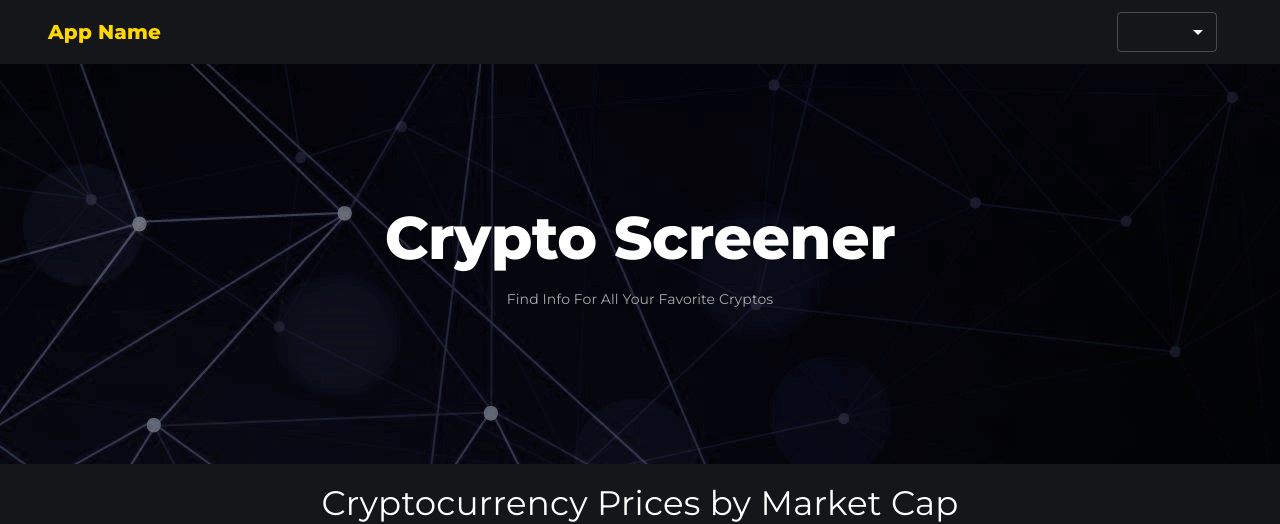
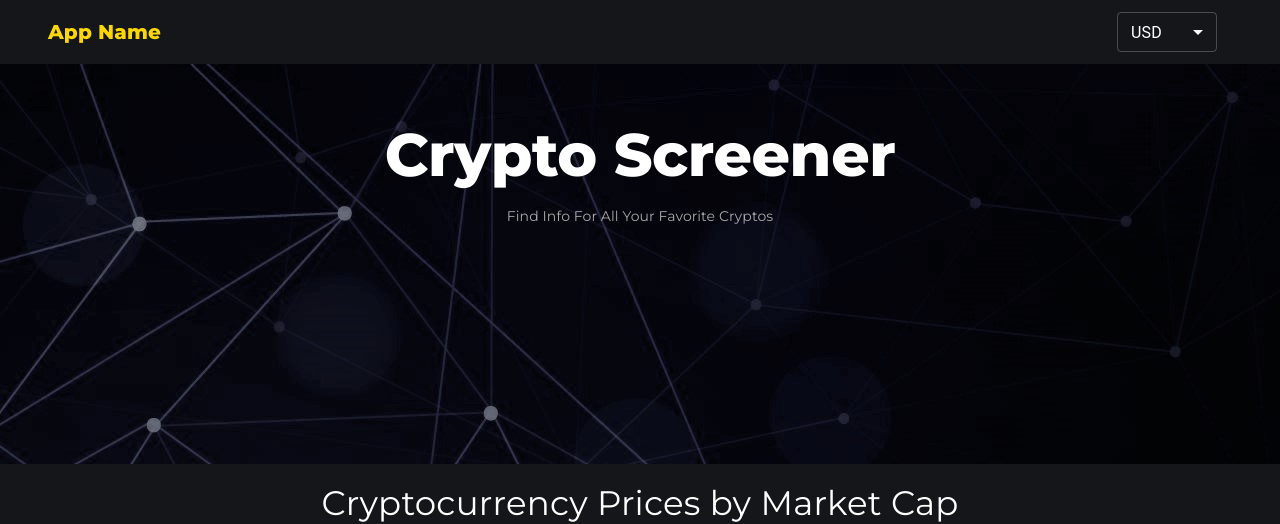
Before and after one commit to boyerst/crypto-screener, a React (Create React App) app: page / in a window 1280 px wide. Shown: the top 524 px of the page. Built offline with nearby package versions, Linux system fonts and the light colour scheme; no server answers.

Commit message:
Fix default state for currency after adding BTC

```diff
--- a/src/Components/Banner/Banner.js
+++ b/src/Components/Banner/Banner.js
@@ -11,7 +11,7 @@ const useStyles = makeStyles(() => ({
     height: 400,
     display: "flex",
     flexDirection: "column",
-    paddingTop: 25,
+    paddingTop: 15,
     justifyContent: "space-around",
   },
   tagline: {
@@ -19,7 +19,7 @@ const useStyles = makeStyles(() => ({
     height: "40%",
     flexDirection: "column",
     justifyContent: "center",
-    textAlign: "center"
+    textAlign: "center",
   }
 }));
 
@@ -38,6 +38,7 @@ const Banner = () => {
               fontWeight: "bold",
               marginBottom: 15,
               fontFamily: "Montserrat",
+              marginTop: -100
             }}
           >
             Crypto Screener
@@ -48,6 +49,7 @@ const Banner = () => {
               color: "darkgrey",
               textTransform: "capitalize",
               fontFamily: "Montserrat",
+              marginBottom: 20
             }}
           >
             Find Info For All Your Favorite Cryptos
--- a/src/CryptoContext.js
+++ b/src/CryptoContext.js
@@ -7,13 +7,14 @@ const Crypto = createContext()
 // We wrap our entire app with this component (SEE index.js)
 const CryptoContext = ({children}) => {
 
-  const [currency, setCurrency] = useState("INR");
-  const [symbol, setSymbol] = useState("₹")
+  const [currency, setCurrency] = useState("USD");
+  const [symbol, setSymbol] = useState("$")
 
   // This will run everytime the currency changes, hence why we have currency set as a dependency
   useEffect(() => {
     if (currency === "BTC") setSymbol("₿");
     else if (currency === "USD") setSymbol("$");
+    else if (currency === "XAU") setSymbol("$");
   // This function is dependent on currency, thus whenever currency changes, the function will run and conditionally apply symbols
   }, [currency]);
 
```
